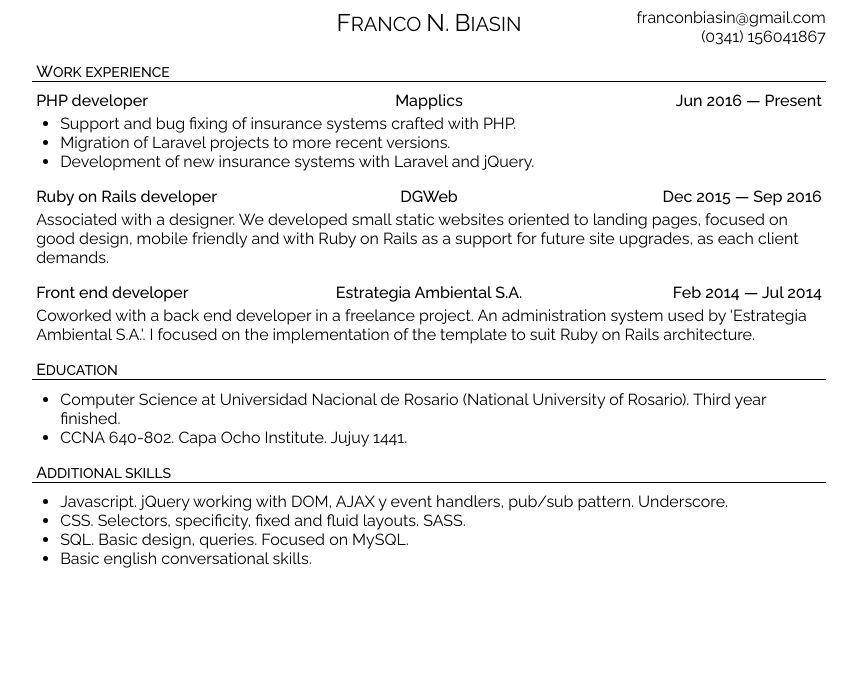
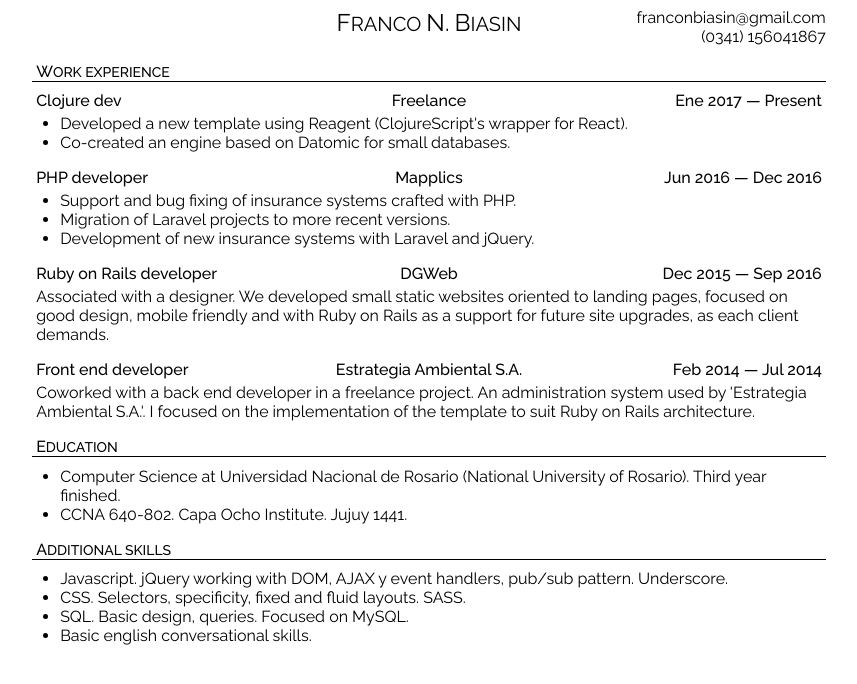
Before and after one commit to frankitox/frankitox.github.io, a Jekyll site: the page built from resume/index.html, in a window 1280 px wide. Shown: the top 684 px of the page, without its empty margins (211-1068 px from the left). Built offline with Jekyll 4.4.1, drawn with Linux system fonts in a browser that asks for light colours.

Commit message:
Updated CV, working with Gal

```diff
--- a/resume/index.html
+++ b/resume/index.html
@@ -19,9 +19,23 @@ lang: en
 
   <div class="subsection">
     <div class="tryptic">
+      <div class="fst">Clojure dev</div>
+      <div class="snd">Freelance</div>
+      <div class="trd">Ene 2017 — Present</div>
+    </div>
+    <div class="content">
+      <ul>
+        <li>Developed a new template using Reagent (ClojureScript's wrapper for React).</li>
+        <li>Co-created an engine based on Datomic for small databases.</li>
+      </ul>
+    </div>
+  </div>
+
+  <div class="subsection">
+    <div class="tryptic">
       <div class="fst">PHP developer</div>
       <div class="snd">Mapplics</div>
-      <div class="trd">Jun 2016 — Present</div>
+      <div class="trd">Jun 2016 — Dec 2016</div>
     </div>
     <div class="content">
       <ul>
```
Also changed, not shown: resume/es/index.html (+15 -1 lines).
